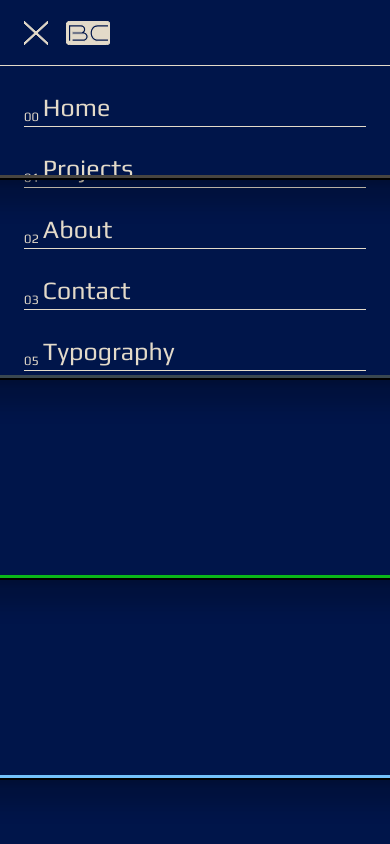
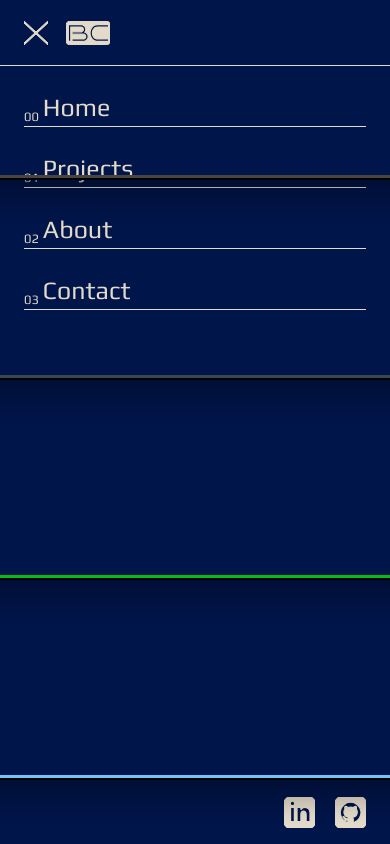
Before and after one commit to bcimbali/my-site-2, a Next.js app: page /railyard in a window 390 px wide. Both pictures are taken after a click on the button 36 px from the left and 32 px from the top of the page. Shown: the top 844 px of the page. Built offline with nearby package versions, Linux system fonts and the light colour scheme; a web font is replaced by a local one.

Commit message:
feat(component): add github&linkIn to mobileDdown

```diff
--- a/src/components/Footer/index.tsx
+++ b/src/components/Footer/index.tsx
@@ -76,6 +76,7 @@ const StyledLink = styled(Link)`
       width: ${typography.mobile[1]};
 
       path {
+        stroke: ${colors.white};
         fill: ${colors.white};
       }
     }
--- a/src/components/MobileDropdown/index.tsx
+++ b/src/components/MobileDropdown/index.tsx
@@ -2,6 +2,7 @@ import styled, { css } from 'styled-components';
 import Link from 'next/link';
 import pageData from '@/lib/pageData';
 import { usePathname } from 'next/navigation';
+import { Github, Linkedin } from 'src/icons/tsx';
 
 type DropdownContainerTypes = {
   $isOpen: boolean;
@@ -22,11 +23,14 @@ const DropdownContainer = styled.div<DropdownContainerTypes>`
     $isOpen
   }) => css`
     background-color: ${themeColors.mobileDropdownBg};
+    display: flex;
+    flex-direction: column;
+    justify-content: space-between;
     height: 100svh;
     max-height: 0;
     overflow: hidden;
     opacity: 0;
-    padding: 0 ${layout.xs.margin};
+    padding: 0 ${layout.xs.margin} 1rem ${layout.xs.margin};
     position: absolute;
     top: ${nav.mobileHeight};
     transition:
@@ -37,16 +41,28 @@ const DropdownContainer = styled.div<DropdownContainerTypes>`
 
     ${$isOpen &&
     css`
-      max-height: 2000px;
+      max-height: calc(${`100svh - ${nav.mobileHeight}`});
       opacity: 1;
     `}
 
     ${mediaQuery('md')(`
-      padding: 0 ${layout.md.margin};
+      padding: 0 ${layout.md.margin} 1rem ${layout.md.margin};
     `)}
 
     ${mediaQuery('lg')(`
       display: none;
+    `)}
+  `}
+`;
+
+const IconContainer = styled.div`
+  ${({ theme: { mediaQuery, typography } }) => css`
+    align-self: flex-end;
+    display: flex;
+    gap: ${typography.mobile[0]};
+
+    ${mediaQuery('lg')(`
+      gap: ${typography.desktop[0]};
     `)}
   `}
 `;
@@ -98,6 +114,20 @@ const MobileLinkTitle = styled.h4`
   `}
 `;
 
+const StyledLink = styled(Link)`
+  ${({ theme: { colors, typography } }) => css`
+    svg {
+      color: ${colors.white};
+      width: ${typography.mobile[2]};
+
+      path {
+        stroke: ${colors.white};
+        fill: ${colors.white};
+      }
+    }
+  `}
+`;
+
 const Links = ({ isOpen, pathname }: { isOpen: boolean; pathname: string }) => (
   <LinksContainer>
     <MobileLinkItem>
@@ -117,16 +147,6 @@ const Links = ({ isOpen, pathname }: { isOpen: boolean; pathname: string }) => (
         </MobileLinkItem>
       );
     })}
-    <MobileLinkItem>
-      <MobileLink
-        href="/typography"
-        $isDisabled={'/typography' === pathname}
-        tabIndex={isOpen ? 0 : -1}
-      >
-        <MobileLinkNumber>05</MobileLinkNumber>
-        <MobileLinkTitle>Typography</MobileLinkTitle>
-      </MobileLink>
-    </MobileLinkItem>
   </LinksContainer>
 );
 
@@ -135,6 +155,14 @@ const MobileDropdown = ({ isOpen }: { isOpen: boolean }) => {
   return (
     <DropdownContainer $isOpen={isOpen}>
       <Links pathname={pathname} isOpen={isOpen} />
+      <IconContainer>
+        <StyledLink href="https://www.linkedin.com/in/brett-cimbalik/" target="_blank">
+          <Linkedin />
+        </StyledLink>
+        <StyledLink href="https://github.com/bcimbali" target="_blank">
+          <Github />
+        </StyledLink>
+      </IconContainer>
     </DropdownContainer>
   );
 };
```
